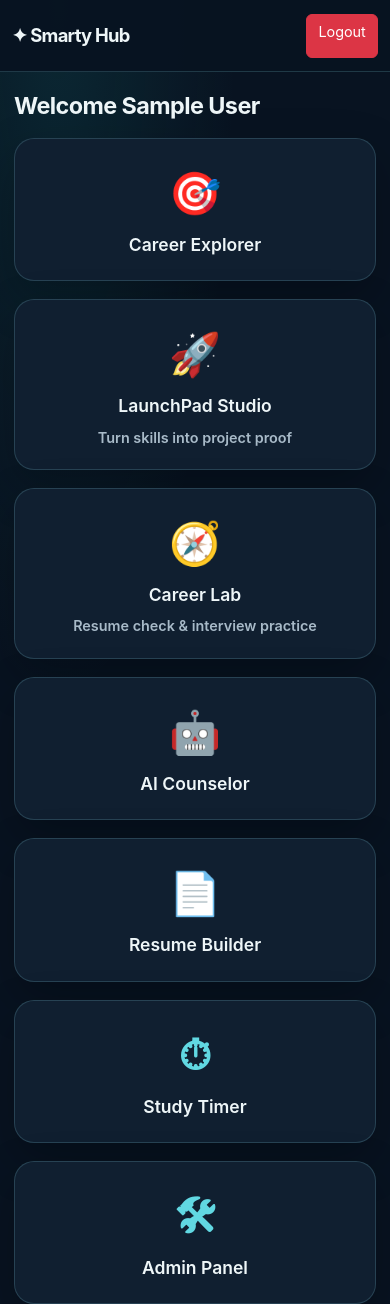
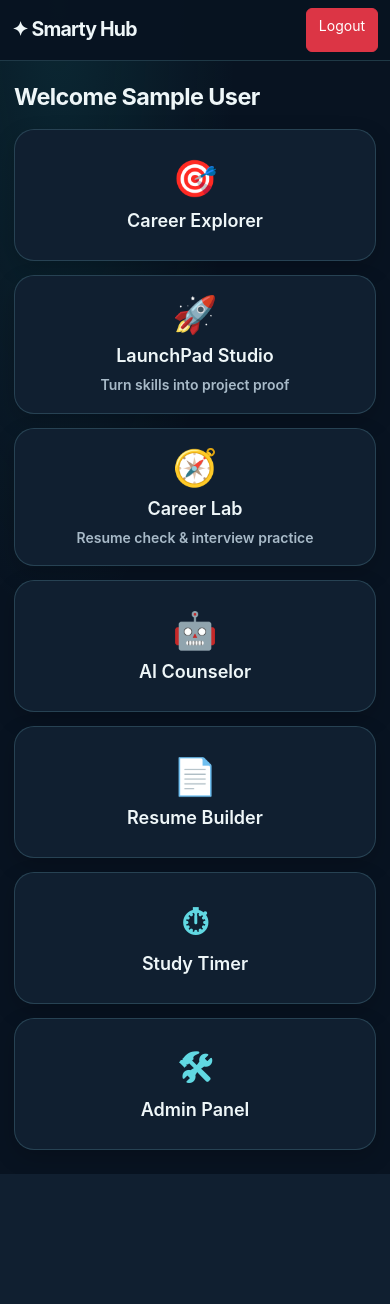
Before and after one commit to varshinickswamy-dot/Smarty-Hub, a Flask app: page /dashboard in a window 390 px wide. After the commit the page ends 1174 px from the top, so only its background shows below. Run offline with Flask 3, Linux system fonts and the light colour scheme; the visitor is signed in with stand-in values (Sample User, id 1); some libraries are stand-ins or nearby versions.

Commit message:
Fix Smarty Hub mobile dashboard header and card layout

```diff
--- a/templates/dashboard.html
+++ b/templates/dashboard.html
@@ -173,6 +173,95 @@ a{
     }
 }
 
+/* MOBILE DASHBOARD FIX — scoped to this page only */
+@media (max-width: 575px){
+    body{
+        overflow-x:hidden;
+        padding-top:env(safe-area-inset-top, 0px);
+    }
+    body > nav.navbar{
+        position:relative !important;
+        top:auto !important;
+        left:auto !important;
+        right:auto !important;
+        width:100%;
+        min-height:60px;
+        height:auto;
+        flex-wrap:nowrap !important;
+        padding:8px 12px !important;
+        gap:8px;
+        z-index:5;
+    }
+    body > nav.navbar .navbar-brand{
+        display:block;
+        flex:1 1 auto;
+        min-width:0;
+        font-size:clamp(17px, 5vw, 21px) !important;
+        line-height:1.2;
+        white-space:normal;
+        overflow-wrap:anywhere;
+    }
+    body > nav.navbar .btn{
+        flex:0 0 auto;
+        min-height:44px;
+        padding:9px 12px !important;
+        font-size:14px !important;
+        white-space:nowrap;
+    }
+    body > .container{
+        padding-top:4px;
+        padding-bottom:24px;
+    }
+    body > .container > h2{
+        margin-top:18px !important;
+        margin-bottom:18px !important;
+        font-size:clamp(22px, 6vw, 28px) !important;
+        line-height:1.2;
+    }
+    .dashboard-grid{
+        margin-top:12px !important;
+        grid-template-columns:minmax(0,1fr) !important;
+        gap:14px !important;
+    }
+    .dashboard-grid > a{
+        display:block;
+        width:100%;
+        min-height:0;
+        -webkit-tap-highlight-color:transparent;
+    }
+    .dashboard-grid .card-box{
+        min-height:132px !important;
+        height:auto;
+        padding:18px 14px !important;
+        gap:2px;
+        border-radius:20px !important;
+        font-size:18px !important;
+        line-height:1.3;
+        box-shadow:0 8px 22px rgba(0,0,0,.18) !important;
+        transform:none !important;
+        cursor:pointer;
+    }
+    .dashboard-grid .card-box .icon{
+        font-size:36px !important;
+        line-height:1.15;
+        margin-bottom:7px !important;
+    }
+    .dashboard-grid .card-box small{
+        display:block;
+        margin-top:6px !important;
+        font-size:14px !important;
+        line-height:1.35;
+    }
+    .dashboard-grid > a:active .card-box{
+        border-color:#61d8e2 !important;
+        background:#172a3e !important;
+    }
+}
+@media (max-width: 360px){
+    body > nav.navbar .navbar-brand{font-size:16px !important}
+    body > nav.navbar .btn{padding:8px 9px !important;font-size:13px !important}
+}
+
 </style>
 </head>
 
```
